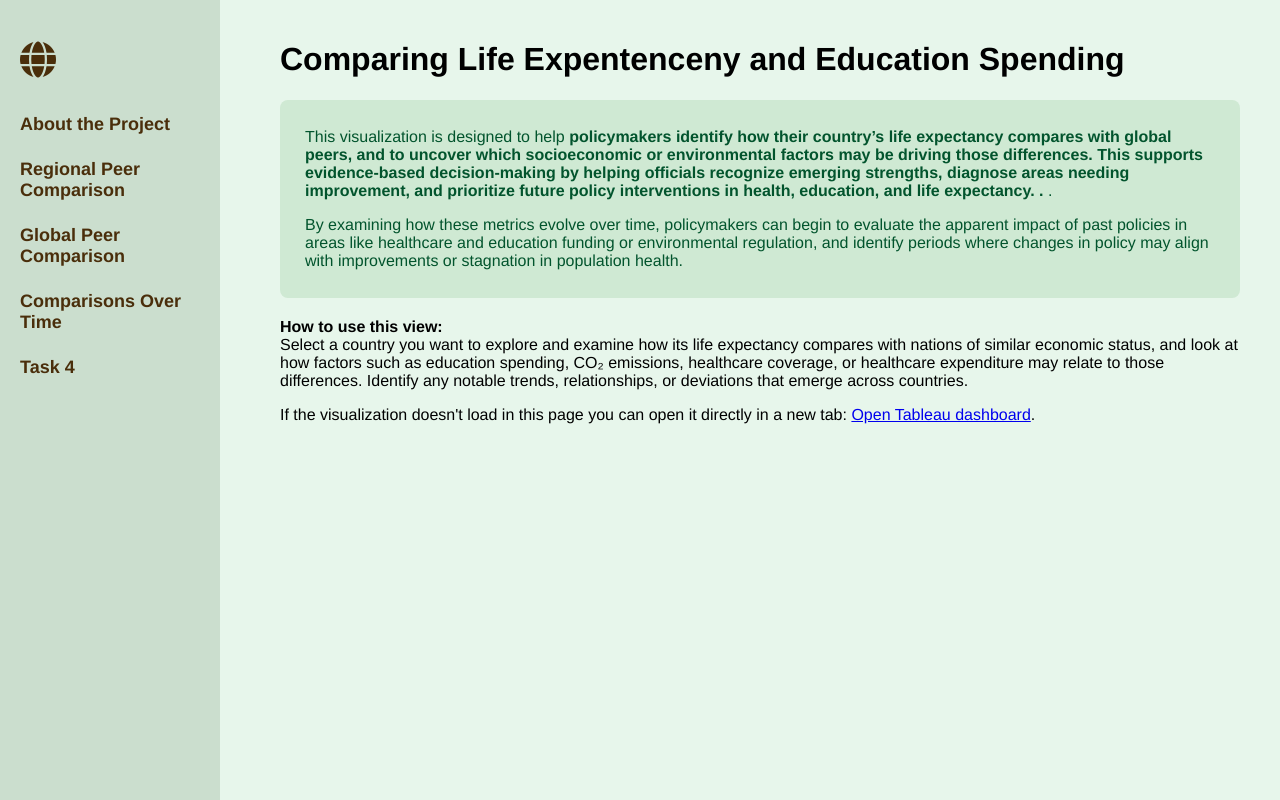
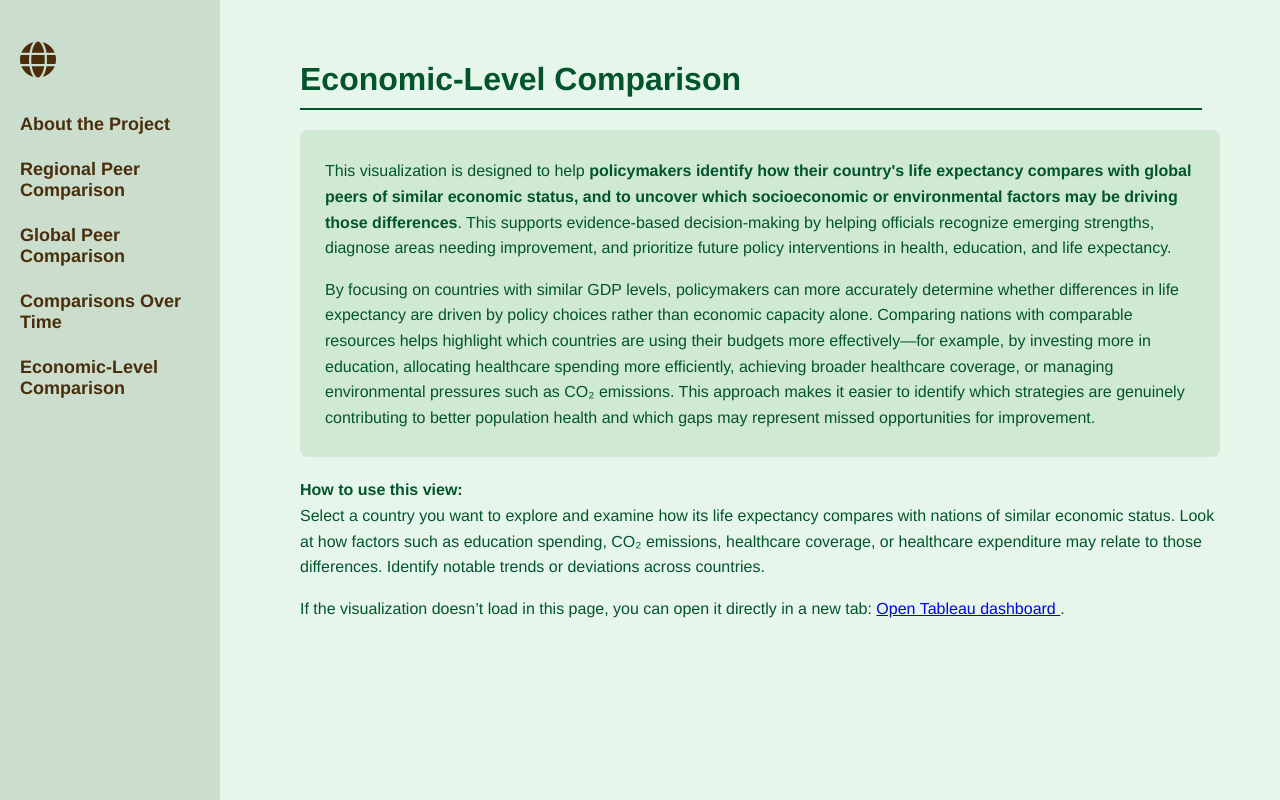
Before and after one commit to themansugashane/datasci-209-final-proj, a Flask app: page /task_4 in a window 1280 px wide. Run offline with Flask 3, Linux system fonts and the light colour scheme; some libraries are stand-ins or nearby versions.

Commit message:
updated task 4 to use website css

```diff
--- a/templates/base.html
+++ b/templates/base.html
@@ -19,7 +19,7 @@
     <a href="/task_1">Regional Peer Comparison</a>
     <a href="/task_2">Global Peer Comparison</a>
     <a href="/task_3">Comparisons Over Time</a>
-    <a href="/task_4">Task 4</a>
+    <a href="/task_4">Economic-Level Comparison</a>
 </div>
 
 <div class="content">
--- a/templates/task_4.html
+++ b/templates/task_4.html
@@ -1,24 +1,29 @@
 {% extends "base.html" %}
+
 {% block content %}
-<h1>Comparing Life Expentenceny and Education Spending</h1>
+<div class="task-container">
+
+    <!-- Header -->
+    <h1>Economic-Level Comparison</h1>
+    <hr>
 
     <!-- Intro / User Goal -->
     <div class="info-box">
         <p>
-        This visualization is designed to help <strong> policymakers identify how their country’s life expectancy
-            compares with global peers, and to uncover which socioeconomic or environmental factors may be driving those
-            differences. This supports evidence-based decision-making by helping officials recognize emerging strengths,
-            diagnose areas needing improvement, and prioritize future policy interventions in health, education, and
-            life expectancy.
-            .
-        </strong>.
+            This visualization is designed to help <strong>policymakers identify how their country's life expectancy
+            compares with global peers of similar economic status, and to uncover which socioeconomic or environmental factors may be driving
+            those differences</strong>. This supports evidence-based decision-making by helping officials recognize
+            emerging strengths, diagnose areas needing improvement, and prioritize future policy interventions in
+            health, education, and life expectancy.
         </p>
         <p>
-        By examining how these metrics evolve over time, policymakers can begin to evaluate the apparent impact of past
-        policies in areas like
-        healthcare and education funding or environmental regulation, and identify periods where changes in policy may
-        align with improvements
-        or stagnation in population health.
+            By focusing on countries with similar GDP levels, policymakers can more accurately determine whether differences in life expectancy
+            are driven by policy choices rather than economic capacity alone. Comparing nations with comparable resources
+            helps highlight which countries are using their budgets more effectively—for example,
+            by investing more in education, allocating healthcare spending more efficiently,
+            achieving broader healthcare coverage, or managing environmental pressures such as CO₂ emissions.
+            This approach makes it easier to identify which strategies are genuinely contributing to better
+            population health and which gaps may represent missed opportunities for improvement.
         </p>
     </div>
 
@@ -27,23 +32,29 @@
         <p>
             <strong>How to use this view:</strong><br>
             Select a country you want to explore and examine how its life expectancy compares with nations of similar
-        economic status, and look at how factors such as education spending, CO₂ emissions, healthcare coverage, or
-        healthcare expenditure may relate to those differences. Identify any notable trends, relationships, or
-        deviations that emerge across countries.
+            economic status. Look at how factors such as education spending, CO₂ emissions, healthcare coverage, or
+            healthcare expenditure may relate to those differences. Identify notable trends or deviations across
+            countries.
         </p>
 
-    <div class='tableauPlaceholder' id='viz1764615075821' style='position: relative'><noscript><a href='#'><img
-                    alt='Dashboard 1 '
-                    src='https:&#47;&#47;public.tableau.com&#47;static&#47;images&#47;Ta&#47;Task4updated_17645990438230&#47;Dashboard1&#47;1_rss.png'
-                    style='border: none' /></a></noscript><object class='tableauViz' style='display:none;'>
+        <!-- Tableau Embed -->
+        <div class='tableauPlaceholder' id='viz1764615075821' style='position: relative'>
+            <noscript>
+                <a href='#'>
+                    <img alt='Dashboard 1'
+                        src='https://public.tableau.com/static/images/Ta/Task4updated_17645990438230/Dashboard1/1_rss.png'
+                        style='border: none' />
+                </a>
+            </noscript>
+            <object class='tableauViz' style='display:none;'>
                 <param name='host_url' value='https%3A%2F%2Fpublic.tableau.com%2F' />
                 <param name='embed_code_version' value='3' />
                 <param name='site_root' value='' />
-            <param name='name' value='Task4updated_17645990438230&#47;Dashboard1' />
+                <param name='name' value='Task4updated_17645990438230/Dashboard1' />
                 <param name='tabs' value='no' />
                 <param name='toolbar' value='yes' />
                 <param name='static_image'
-                value='https:&#47;&#47;public.tableau.com&#47;static&#47;images&#47;Ta&#47;Task4updated_17645990438230&#47;Dashboard1&#47;1.png' />
+                    value='https://public.tableau.com/static/images/Ta/Task4updated_17645990438230/Dashboard1/1.png' />
                 <param name='animate_transition' value='yes' />
                 <param name='display_static_image' value='yes' />
                 <param name='display_spinner' value='yes' />
@@ -51,12 +62,34 @@
                 <param name='display_count' value='yes' />
                 <param name='language' value='en-US' />
                 <param name='filter' value='publish=yes' />
-        </object></div>
-    <script
-        type='text/javascript'>                    var divElement = document.getElementById('viz1764615075821'); var vizElement = divElement.getElementsByTagName('object')[0]; if (divElement.offsetWidth > 800) { vizElement.style.width = '1600px'; vizElement.style.height = '927px'; } else if (divElement.offsetWidth > 500) { vizElement.style.width = '1600px'; vizElement.style.height = '927px'; } else { vizElement.style.width = '100%'; vizElement.style.height = '1927px'; } var scriptElement = document.createElement('script'); scriptElement.src = 'https://public.tableau.com/javascripts/api/viz_v1.js'; vizElement.parentNode.insertBefore(scriptElement, vizElement);                </script>
-    <p>If the visualization doesn't load in this page you can open it directly in a new tab: <a
-            href="https://public.tableau.com/views/Task4updated_17645990438230/Dashboard1" target="_blank"
-            rel="noopener">Open Tableau dashboard</a>.</p>
+            </object>
+        </div>
+
+        <script type='text/javascript'>
+            var divElement = document.getElementById('viz1764615075821');
+            var vizElement = divElement.getElementsByTagName('object')[0];
+            if (divElement.offsetWidth > 800) {
+                vizElement.style.width = '1600px';
+                vizElement.style.height = '927px';
+            } else if (divElement.offsetWidth > 500) {
+                vizElement.style.width = '1600px';
+                vizElement.style.height = '927px';
+            } else {
+                vizElement.style.width = '100%';
+                vizElement.style.height = '1927px';
+            }
+            var scriptElement = document.createElement('script');
+            scriptElement.src = 'https://public.tableau.com/javascripts/api/viz_v1.js';
+            vizElement.parentNode.insertBefore(scriptElement, vizElement);
+        </script>
+
+        <p>
+            If the visualization doesn’t load in this page, you can open it directly in a new tab:
+            <a href="https://public.tableau.com/views/Task4updated_17645990438230/Dashboard1"
+               target="_blank" rel="noopener">
+               Open Tableau dashboard
+            </a>.
+        </p>
     </div>
 
 </div>
```
Lines whose indentation alone changed are shown as unchanged.
